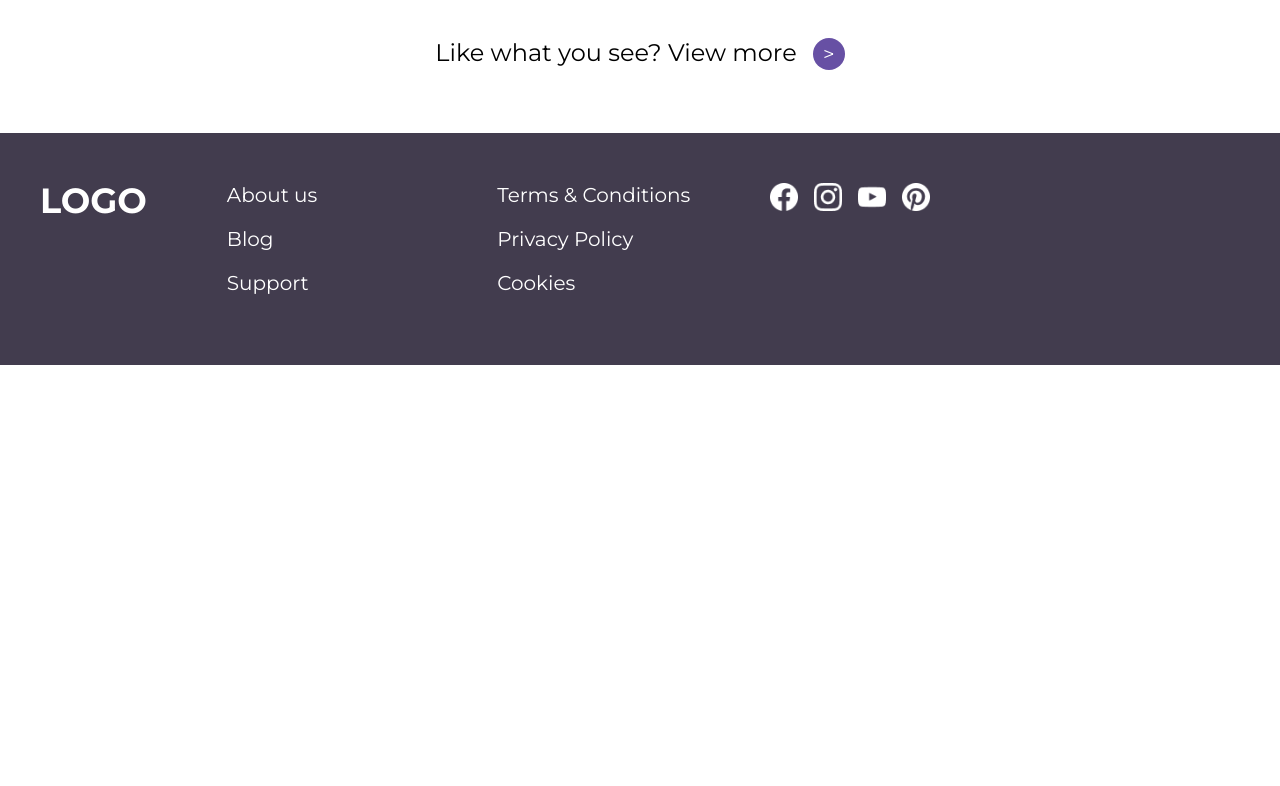
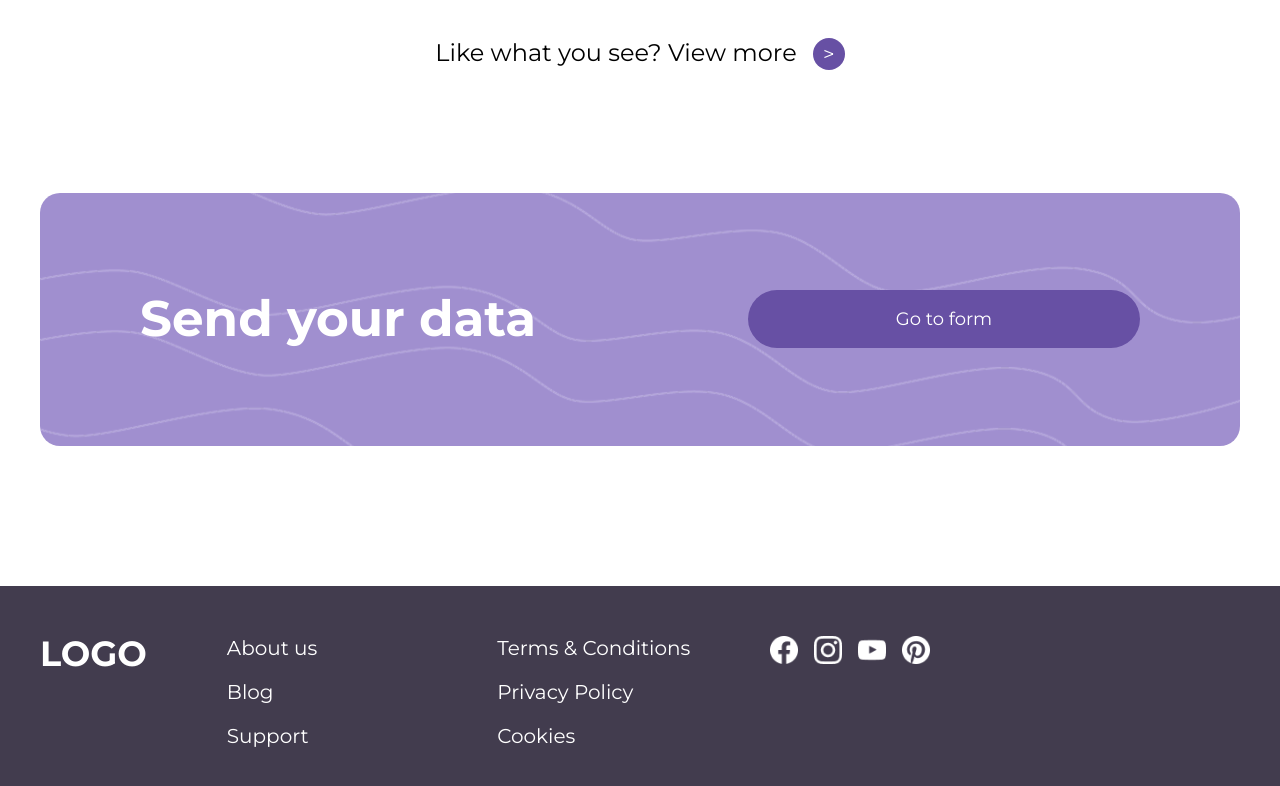
Before and after one commit to AnastasiiaBodnar/test-task, a Vue app: page / in a window 1280 px wide. Shown: the part 3906-4692 px from the top of the page. Before the commit the page ends 4271 px from the top, so only its background shows below. Built offline with nearby package versions, Linux system fonts and the light colour scheme.

Commit message:
feat: add CtaBanner section

```diff
--- a/src/components/home/CtaBanner.vue
+++ b/src/components/home/CtaBanner.vue
@@ -0,0 +1,57 @@
+<template>
+    <section class="cta">
+        <div class="cta__container">
+            <div class="cta__banner">
+                <h2 class="cta__title">Send your data</h2>
+                <router-link to="/form" class="cta__btn">Go to form</router-link>
+            </div>
+        </div>
+    </section>
+</template>
+
+
+<style scoped>
+.cta {
+    padding: 60px 0 140px 0;
+}
+
+.cta__container {
+    max-width: 1200px;
+    margin: 0 auto;
+}
+
+.cta__banner {
+    background-image: url('@/assets/image/bagroundCta.png');
+    background-size: cover;
+    background-repeat: no-repeat;
+    background-position: center;
+    border-radius: 20px;
+    padding: 60px 100px;
+    display: flex;
+    align-items: center;
+    justify-content: space-between;
+}
+
+.cta__title {
+    font-size: 50px;
+    font-weight: 700;
+    color: var(--color-white);
+    line-height: 100%;
+}
+
+.cta__btn {
+    background-color: var(--color-primary);
+    color: var(--color-white);
+    text-decoration: none;
+    display: flex;
+    align-items: center;
+    justify-content: center;
+    border-radius: 100px;
+    padding: 10px 24px;
+    font-size: 18px;
+    font-weight: 500;
+    cursor: pointer;
+    height: 58px;
+    width: 392px;
+}
+</style>
--- a/src/views/HomePage.vue
+++ b/src/views/HomePage.vue
@@ -1,5 +1,6 @@
 <script setup>
 import BlogPosts from '@/components/home/BlogPosts.vue';
+import CtaBanner from '@/components/home/CtaBanner.vue';
 import HeroSection from '@/components/home/HeroSection.vue';
 import HowItWorks from '@/components/home/HowItWorks.vue';
 import PregnancyStages from '@/components/home/PregnancyStages.vue';
@@ -11,5 +12,6 @@ import PregnancyStages from '@/components/home/PregnancyStages.vue';
     <HowItWorks />
     <PregnancyStages />
     <BlogPosts />
+    <CtaBanner />
   </div>
 </template>
```
Also changed, not shown: src/assets/image/bagroundCta.png (added).
